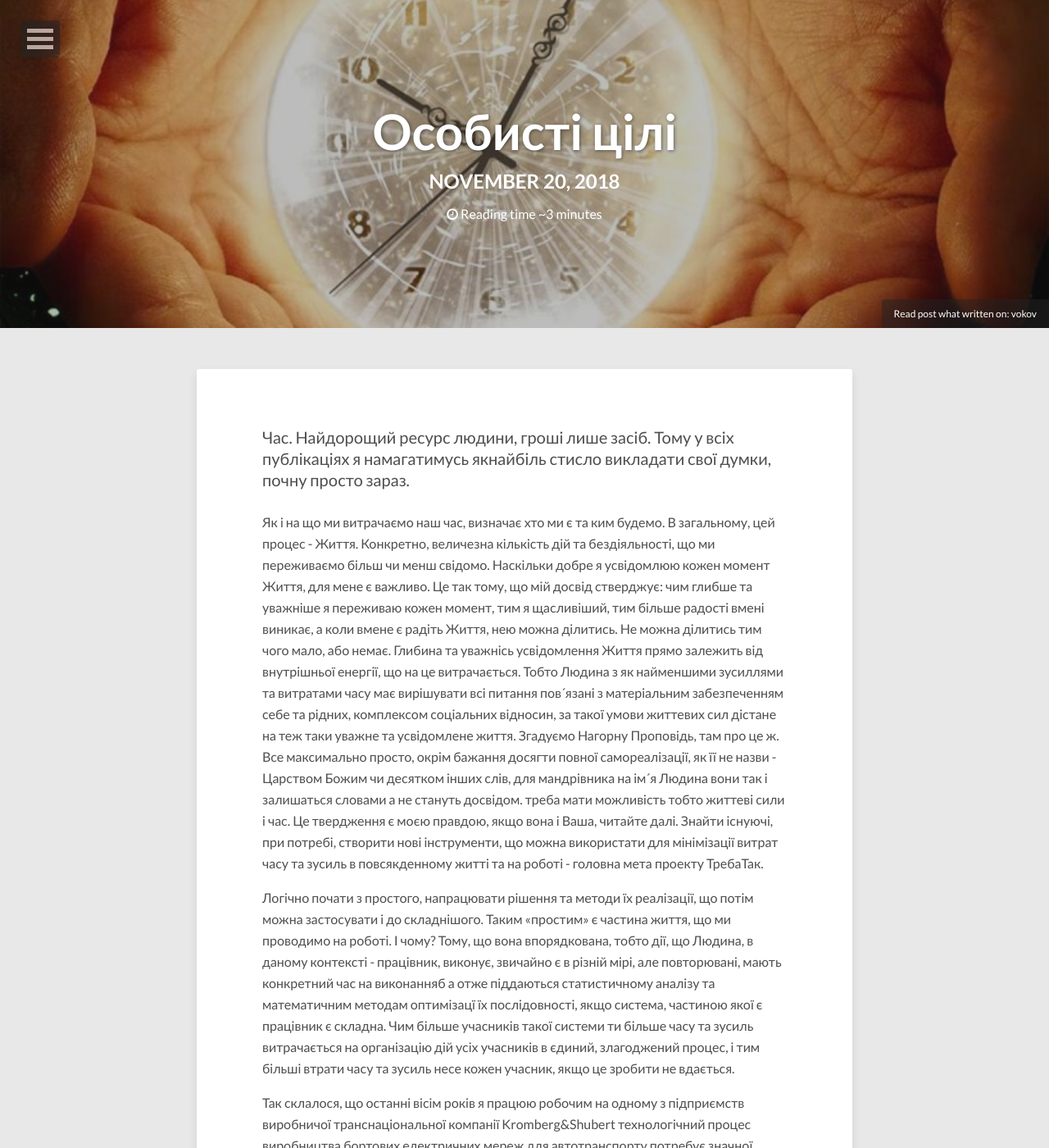
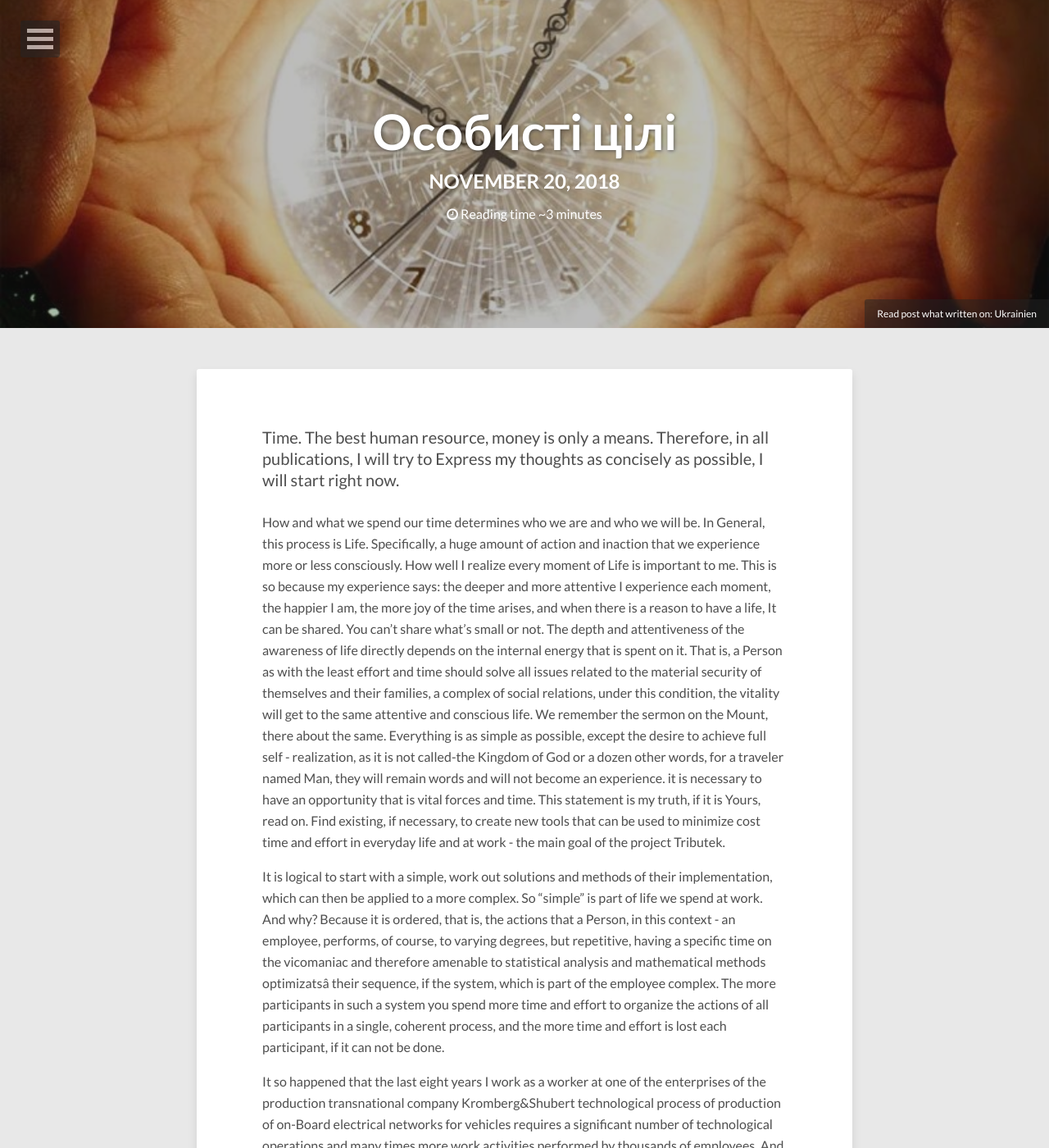
Before and after one commit to kroschu/env, a Jekyll site: the page built from _posts/2018-11-20-впровадження-bpm-copy.md, in a window 1280 px wide and 1400 px high. Shown: the whole window at 82% size. Built offline with Jekyll 4.4.1, drawn with Linux system fonts in a browser that asks for light colours; nearby versions of some CDN libraries; comment, search, counter and statistics services are not loaded; some of the changed text lies outside the part shown.

Commit message:
Update 2018-11-20-впровадження-bpm-copy.md

```diff
--- a/_posts/2018-11-20-впровадження-bpm-copy.md
+++ b/_posts/2018-11-20-впровадження-bpm-copy.md
@@ -8,15 +8,16 @@ tags: [Особиста ціль]
 image:
   path: /images/58A3C82B-9E01-4DBC-A351-48DB7255E10C.jpeg
   feature: 58A3C82B-9E01-4DBC-A351-48DB7255E10C.jpeg
-  credit: vokov
-  creditlink: https://treba.tk/
+  credit: Ukrainien
+  creditlink: https://vokov.treba.tk/впровадження-bpm-copy/
 ---
-Час. Найдорощий ресурс людини, гроші лише засіб. Тому у всіх публікаціях я намагатимусь якнайбіль стисло викладати свої думки, почну просто зараз.
 
-Як і на що ми витрачаємо наш час, визначає хто ми є  та ким будемо. В загальному, цей процес - Життя. Конкретно, величезна кількість дій та бездіяльності, що ми переживаємо більш чи менш свідомо. Наскільки добре я усвідомлюю кожен момент Життя, для мене є важливо. Це так тому, що мій досвід стверджує: чим глибше та уважніше я переживаю кожен момент, тим я щасливіший, тим більше радості вмені виникає, а коли вмене є радіть Життя, нею можна ділитись. Не можна ділитись тим чого мало, або немає. Глибина та уважнісь усвідомлення Життя прямо залежить від внутрішньої енергії, що на це витрачається. Тобто Людина з як найменшими зусиллями та витратами часу має вирішувати всі питання пов´язані з матеріальним забезпеченням себе та рідних, комплексом соціальних відносин, за такої умови життевих сил дістане на теж таки уважне та усвідомлене життя. Згадуємо Нагорну Проповідь, там про це ж. Все максимально просто, окрім бажання досягти повної самореалізації, як її не назви - Царством Божим чи десятком інших слів, для мандрівника на ім´я Людина вони так і залишаться словами а не стануть досвідом. треба мати можливість тобто життеві сили і час. Це твердження є моєю правдою, якщо вона  і Ваша, читайте далі. Знайти існуючі, при потребі, створити нові інструменти, що можна використати для    мінімізації витрат часу та зусиль в повсякденному житті та на роботі - головна мета проекту ТребаТак.
+Time. The best human resource, money is only a means. Therefore, in all publications, I will try to Express my thoughts as concisely as possible, I will start right now.
 
-Логічно почати з простого, напрацювати рішення та методи їх реалізації, що потім можна застосувати і до складнішого. Таким «простим» є частина життя, що ми проводимо на роботі. І чому? Тому, що вона впорядкована, тобто дії, що Людина, в даному контексті - працівник, виконує, звичайно є в різній мірі, але повторювані, мають конкретний час на виконанняб а отже піддаються статистичному аналізу та математичним методам оптимізацї їх послідовності, якщо  система, частиною якої є працівник є складна. Чим більше учасників такої системи ти більше часу та зусиль витрачається на організацію дій усіх учасників в єдиний, злагоджений процес, і тим більші втрати часу та зусиль несе кожен учасник, якщо це зробити не вдається.
+How and what we spend our time determines who we are and who we will be. In General, this process is Life. Specifically, a huge amount of action and inaction that we experience more or less consciously. How well I realize every moment of Life is important to me. This is so because my experience says: the deeper and more attentive I experience each moment, the happier I am, the more joy of the time arises, and when there is a reason to have a life, It can be shared. You can't share what's small or not. The depth and attentiveness of the awareness of life directly depends on the internal energy that is spent on it. That is, a Person as with the least effort and time should solve all issues related to the material security of themselves and their families, a complex of social relations, under this condition, the vitality will get to the same attentive and conscious life. We remember the sermon on the Mount, there about the same. Everything is as simple as possible, except the desire to achieve full self - realization, as it is not called-the Kingdom of God or a dozen other words, for a traveler named Man, they will remain words and will not become an experience. it is necessary to have an opportunity that is vital forces and time. This statement is my truth, if it is Yours, read on. Find existing, if necessary, to create new tools that can be used to minimize cost time and effort in everyday life and at work - the main goal of the project Tributek.
 
-Так склалося, що останні вісім років я працюю робочим на одному з підприємств виробничої транснаціональної компанії Kromberg&Shubert технологічний процес виробництва бортових електричних мереж для автотранспорту потребує значної кількості технологічних операцій та в рази більшої кількості робочих дій, що виконуються тисячами працівників. І знову таки, так склалося, що навантаження на робочу станцію де я працюю прямо залежить від загальної якості виробничого процесу. Чим білье помилок в роботі працівників з різних причин, від кваліфікацї останніх до авральних режимів роботи, тим воно більше. Я усуваю лише три види можливих помилок правда в сотнях варіантів. Я репаратур. За освітою - інженер,  працював інженером з оптимізацї виробництва в іншій виробничій компанії, тому  приклав знання та зусилля для оптимізації власної роботи, чим в результаті збільшив пропускну здатність робочої станції на 20 процентів, та значно полегшити умови робот собі та колегам з інших  змін. Отримав премію в 50$, але це мене не зупинило :). Я продовжив вивчення предмету та технологій, що можуть стати у пригоді на не легкому шляху до економії часу та мінімізацї зусиль.
+It is logical to start with a simple, work out solutions and methods of their implementation, which can then be applied to a more complex. So "simple" is part of life we spend at work. And why? Because it is ordered, that is, the actions that a Person, in this context - an employee, performs, of course, to varying degrees, but repetitive, having a specific time on the vicomaniac and therefore amenable to statistical analysis and mathematical methods optimizatsâ their sequence, if the system, which is part of the employee complex. The more participants in such a system you spend more time and effort to organize the actions of all participants in a single, coherent process, and the more time and effort is lost each participant, if it can not be done.
 
-З тим що я напрацював, буду знайомити зацікавленого читача, в міру можливостей об´єднуючи в єдину систему, теоретичну, програмну, апаратну та не забуваючи про головну мету. Забігаючи дуже далеко в перед, до найкращого варіанту майбутнього мого проекту, я бачу розподілену децентралізовану BPM систему з блокчейн захистом  ефективних транзакцій та вбудованим інсрументом колективної розробки моделі бізнеспроцесу, що ,на мою думку також як найкраще підійде для транснаціональних компаній, таких як Kromberg&Shubert, в сучасних умовах четвертої промислової революції, і для мене, Людини, що святкує життя кожну його хвилину. Якщо Ви дочитали аж сюди, тоді Вас запрошено на моє свято, конкретизоване в контексті проекту, у форму інтелектуальго пошуку, радості пізнання, відчуття потрібності справи.
+It so happened that the last eight years I work as a worker at one of the enterprises of the production transnational company Kromberg&Shubert technological process of production of on-Board electrical networks for vehicles requires a significant number of technological operations and many times more work activities performed by thousands of employees. And again, it so happened that the load on the workstation where I work depends on the overall quality of the production process. The more errors in the work of employees for various reasons, from the qualification of the last emergency modes of operation, the more it is. I eliminate only three kinds of possible errors true to hundreds of options. I'm reparatur. By education-engineer, worked as an engineer for optimizatsâ production in another production company, so he made the knowledge and efforts to optimize their own work, than as a result increased the capacity of the workstation by 20 percent and greatly facilitate the conditions of the robot itself and colleagues from other changes. Got a prize of $ 50, but it did not stop me :). I continued to study the subject and technologies that may come in handy on the not easy way to save time and minimize effort.
+
+With what I have worked out, I will acquaint the interested reader, to the best of the possibilities obednuyuchy in a single system, theoretical, software, hardware and do not forget about the main goal. Looking very far ahead to the best possible future of my project, I see a distributed decentralized BPM system with blockchain protection of efficient transactions and a built-in tool for collective development of the business process model, which, in my opinion, is also the best fit for multinational companies such as Kromberg&Shubert, in the current conditions of the fourth industrial revolution, and for me, a Person who celebrates life every minute. If You've read much here, then You are invited to my party, specified in the context of the project, in the form intelectuala search, joy of knowledge, the feeling of being needed business.
```
